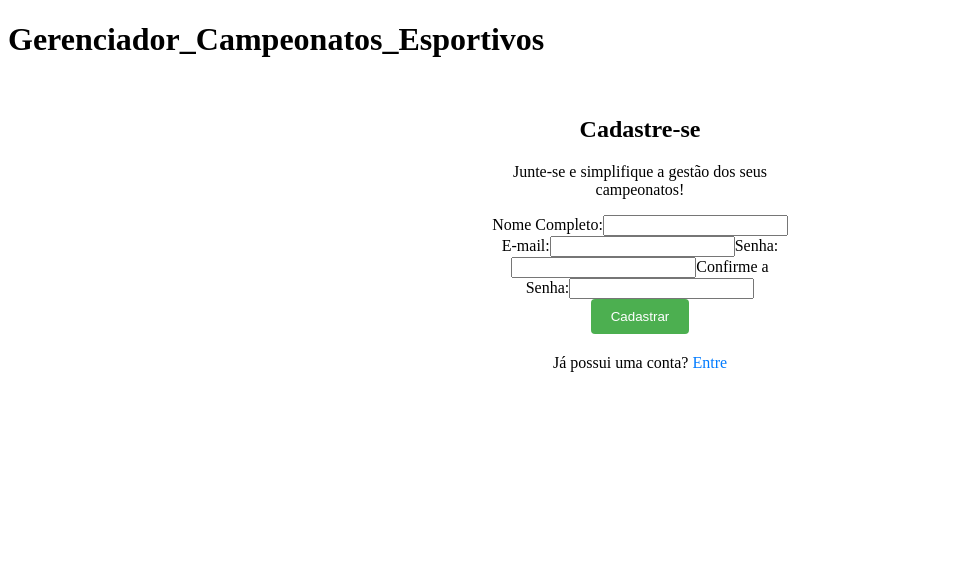
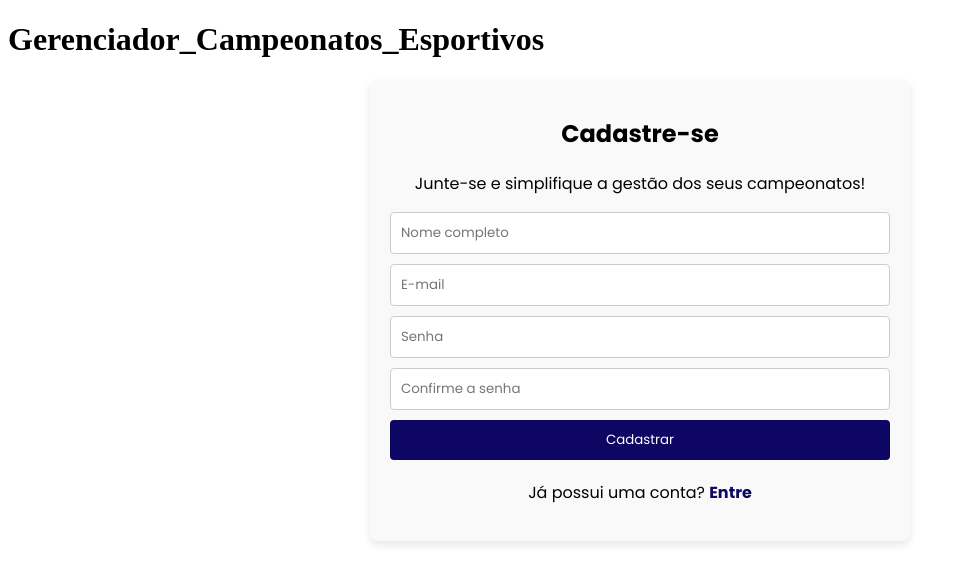
Before and after one commit to PedroFaria06/Gerenciador_Campeonatos_Esportivos, an Angular app: page /cadastro in a window 1280 px wide. Shown: the top 584 px of the page, without its empty margins (0-962 px from the left). Built offline with nearby package versions, Linux system fonts and the light colour scheme.

Commit message:
Estilização página de login, cadastro e alterações página de relatorio

```diff
--- a/src/app/cadastro/cadastro.component.css
+++ b/src/app/cadastro/cadastro.component.css
@@ -1,8 +1,17 @@
+@import url('https://fonts.googleapis.com/css2?family=Poppins:ital,wght@0,100;0,200;0,300;0,400;0,500;0,600;0,700;0,800;0,900;1,100;1,200;1,300;1,400;1,500;1,600;1,700;1,800;1,900&display=swap');
+
+* {
+  font-family: 'Poppins', sans-serif;
+}
+
 .cadastro-container {
-    width: 300px;
+    width: 500px;
     margin: 0 auto;
     padding: 20px;
     text-align: center;
+    background-color: #f9f9f9;
+    border-radius: 8px;
+    box-shadow: 0 4px 8px rgba(0, 0, 0, 0.1);
   }
 
   h1 {
@@ -33,7 +42,7 @@
   }
 
   button {
-    background-color: #4caf50;
+    background-color: #0d0763;
     color: white;
     padding: 10px 20px;
     border: none;
@@ -50,10 +59,22 @@
   }
 
   a {
-    color: #007bff;
+    color: #0d0763;
     text-decoration: none;
   }
 
   a:hover {
     text-decoration: underline;
   }
+
+  #formulario-container {
+    display: flex;
+    flex-direction: column;
+    gap: 10px;
+  }
+
+  input {
+    padding: 10px;
+    border: 1px solid #ccc;
+    border-radius: 4px;
+  }
--- a/src/app/cadastro/cadastro.component.html
+++ b/src/app/cadastro/cadastro.component.html
@@ -1,20 +1,18 @@
 <div class="cadastro-container">
   <h1>Cadastre-se</h1>
   <p>Junte-se e simplifique a gestão dos seus campeonatos!</p>
-  <form #form="ngForm" (ngSubmit)="onSubmit()">
-    <label for="nome">Nome Completo:</label>
-    <input type="text" id="nome" name="nome" [(ngModel)]="nome" required>
 
-    <label for="email">E-mail:</label>
-    <input type="email" id="email" name="email" [(ngModel)]="email" required>
+  <form id="formulario-container" #form="ngForm" (ngSubmit)="onSubmit()">
+    <input placeholder="Nome completo" type="text" id="nome" name="nome" [(ngModel)]="nome" required>
 
-    <label for="senha">Senha:</label>
-    <input type="password" id="senha" name="senha" [(ngModel)]="senha" required>
+    <input placeholder="E-mail" type="email" id="email" name="email" [(ngModel)]="email" required>
 
-    <label for="confirmeSenha">Confirme a Senha:</label>
-    <input type="password" id="confirmeSenha" name="confirmeSenha" [(ngModel)]="confirmeSenha" required>
+    <input placeholder="Senha" type="password" id="senha" name="senha" [(ngModel)]="senha" required>
+
+    <input placeholder="Confirme a senha" type="password" id="confirmeSenha" name="confirmeSenha" [(ngModel)]="confirmeSenha" required>
 
     <button type="submit">Cadastrar</button>
   </form>
-  <p>Já possui uma conta? <a href="/login">Entre</a></p>
+
+  <p>Já possui uma conta? <strong><a href="/login">Entre</a></strong></p>
 </div>
--- a/src/app/login/login.component.css
+++ b/src/app/login/login.component.css
@@ -1,5 +1,11 @@
+@import url('https://fonts.googleapis.com/css2?family=Poppins:ital,wght@0,100;0,200;0,300;0,400;0,500;0,600;0,700;0,800;0,900;1,100;1,200;1,300;1,400;1,500;1,600;1,700;1,800;1,900&display=swap');
+
+* {
+  font-family: 'Poppins', sans-serif;
+}
+
 .login-container {
-    max-width: 400px;
+    max-width: 500px;
     margin: 0 auto;
     padding: 20px;
     background-color: #f9f9f9;
@@ -28,10 +34,13 @@
     font-size: 14px;
     margin-bottom: 5px;
     display: block;
+    padding: 10px;
+    border: 1px solid #ccc;
+    border-radius: 4px;
   }
 
   .input-group input {
-    width: 100%;
+    width: 95%;
     padding: 10px;
     border: 1px solid #ddd;
     border-radius: 4px;
@@ -40,7 +49,7 @@
   button {
     width: 100%;
     padding: 10px;
-    background-color: #4CAF50;
+    background-color: #0d0763;
     color: white;
     border: none;
     border-radius: 4px;
@@ -48,7 +57,7 @@
   }
 
   button:hover {
-    background-color: #45a049;
+    background-color: #4a42c7 ;
   }
 
   .register-link {
@@ -57,7 +66,7 @@
   }
 
   .register-link a {
-    color: #007bff;
+    color: #0d0763;
     text-decoration: none;
   }
 
--- a/src/app/login/login.component.html
+++ b/src/app/login/login.component.html
@@ -4,19 +4,17 @@
 
   <form (ngSubmit)="onSubmit()">
     <div class="input-group">
-      <label for="email">Email</label>
-      <input type="email" id="email" [(ngModel)]="email" name="email" required />
+      <input placeholder="E-mail" type="email" id="email" [(ngModel)]="email" name="email" required />
     </div>
 
     <div class="input-group">
-      <label for="password">Senha</label>
-      <input type="password" id="password" [(ngModel)]="password" name="password" required />
+      <input placeholder="Senha" type="password" id="password" [(ngModel)]="password" name="password" required />
     </div>
 
     <button type="submit">Entrar</button>
   </form>
 
   <div class="register-link">
-    <p>Ainda não é cadastrado? <a href="#">Clique aqui para cadastrar-se</a></p>
+    <p>Ainda não é cadastrado? <strong><a href="#">Cadastre-se aqui</a></strong></p>
   </div>
 </div>
--- a/src/app/relatorio/relatorio.component.html
+++ b/src/app/relatorio/relatorio.component.html
@@ -35,19 +35,19 @@
           <label for="campeonato">Selecione o campeonato:</label>
           <select id="campeonato">
             <option value="" disabled selected>Selecione o campeonato</option>
-            <!-- Adicione opções aqui -->
+            <option *ngFor="let campeonato of campeonatos" [value]="campeonato.id">{{ campeonato.nome }}</option>
           </select>
 
           <label for="etapa">Selecione a etapa:</label>
           <select id="etapa">
             <option value="" disabled selected>Selecione a etapa</option>
-            <!-- Adicione opções aqui -->
+            <option *ngFor="let etapa of etapas" [value]="etapa.id">{{ etapa.nome }}</option>
           </select>
 
           <label for="jogo">Selecione o jogo:</label>
           <select id="jogo">
             <option value="" disabled selected>Selecione o jogo</option>
-            <!-- Adicione opções aqui -->
+            <option *ngFor="let jogo of jogos" [value]="jogo.id">{{ jogo.nome }}</option>
           </select>
 
           <!-- Checkboxes -->
--- a/src/app/relatorio/relatorio.component.ts
+++ b/src/app/relatorio/relatorio.component.ts
@@ -3,14 +3,35 @@ import { CommonModule } from '@angular/common';
 
 @Component({
   selector: 'app-relatorio',
-  standalone: true, // Adicione esta linha para tornar o componente standalone
-  imports: [CommonModule], // Adicione CommonModule aqui
+  standalone: true,
+  imports: [CommonModule],
   templateUrl: './relatorio.component.html',
   styleUrls: ['./relatorio.component.css']
 })
 export class RelatorioComponent {
   formVisible = false;
 
+  campeonatos = [
+    { id: 0, nome: 'Todos' },
+    { id: 1, nome: 'Campeonato Brasileiro' },
+    { id: 2, nome: 'Campeonato Paulista' },
+    { id: 3, nome: 'Campeonato Carioca' }
+  ];
+
+  etapas = [
+    { id: 0, nome: 'Todos' },
+    { id: 1, nome: 'Primeira Fase' },
+    { id: 2, nome: 'Segunda Fase' },
+    { id: 3, nome: 'Final' }
+  ];
+
+  jogos = [
+    { id: 0, nome: 'Todos' },
+    { id: 1, nome: 'Jogo 1' },
+    { id: 2, nome: 'Jogo 2' },
+    { id: 3, nome: 'Jogo 3' }
+  ];
+
   toggleForm() {
     this.formVisible = !this.formVisible;
   }
```
